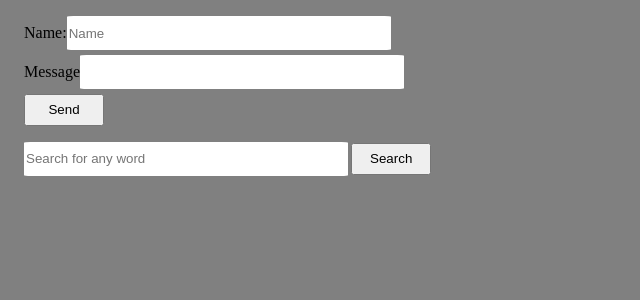
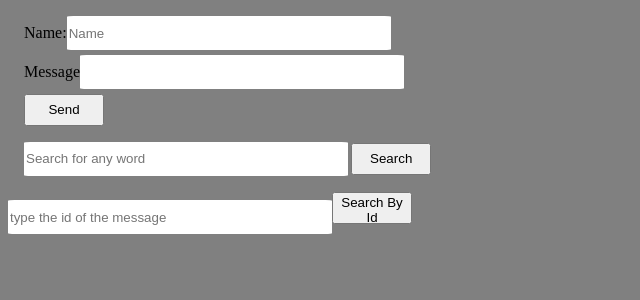
Before and after one commit to bkarimii/chat-server-react, a React (Vite) app in the folder chat-server/: page / in a window 1280 px wide. Shown: the top 300 px of the page, without its empty margins (0-640 px from the left). Built offline with nearby package versions, Linux system fonts and the light colour scheme.

Commit message:
search by id component functionality done

```diff
--- a/chat-server/src/App.jsx
+++ b/chat-server/src/App.jsx
@@ -1,12 +1,16 @@
 import react from "react";
 import { useState, useEffect } from "react";
 import MsgForm from "./MsgForm/MsgForm";
+import SearchMsg from "./SearchMsg/SearchMsg";
+import SearchById from "./SearchById/SearchById";
 import "./App.css";
 
 export default function App() {
   return (
     <>
       <MsgForm />
+      <SearchMsg />
+      <SearchById />
     </>
   );
 }
--- a/chat-server/src/MsgForm/MsgForm.jsx
+++ b/chat-server/src/MsgForm/MsgForm.jsx
@@ -1,6 +1,6 @@
 import { React, useState, useEffect } from "react";
 import "./MsgForm.css";
-import SearchMsg from "../SearchMsg/SearchMsg";
+
 // import { send } from "vite";
 
 export default function MsgForm() {
@@ -76,7 +76,6 @@ export default function MsgForm() {
         </div>
         <button type="submit">Send</button>
       </form>
-      <SearchMsg />
     </>
   );
 }
--- /dev/null
+++ b/chat-server/src/SearchById/SearchById.jsx
@@ -0,0 +1,34 @@
+import React from "react";
+import { useState, useEffect } from "react";
+
+export default function SearchById() {
+  const [msgId, setMsgId] = useState("");
+  const [msgOfId, setMsgOfId] = useState("");
+
+  const findMsg = async (url) => {
+    const response = await fetch(url);
+    const data = await response.json();
+    return data;
+  };
+
+  const handleClick = async (e) => {
+    const data = await findMsg(`http://localhost:9090/messages/${msgId}`);
+    console.log(data);
+    setMsgOfId(data[0].text);
+  };
+  const handleInput = (e) => {
+    setMsgId(e.target.value);
+  };
+  return (
+    <>
+      <input
+        type="text"
+        placeholder="type the id of the message"
+        value={msgId}
+        onChange={handleInput}
+      />
+      <button onClick={(e) => handleClick(e)}>Search By Id</button>
+      <div>{msgOfId}</div>
+    </>
+  );
+}
```
